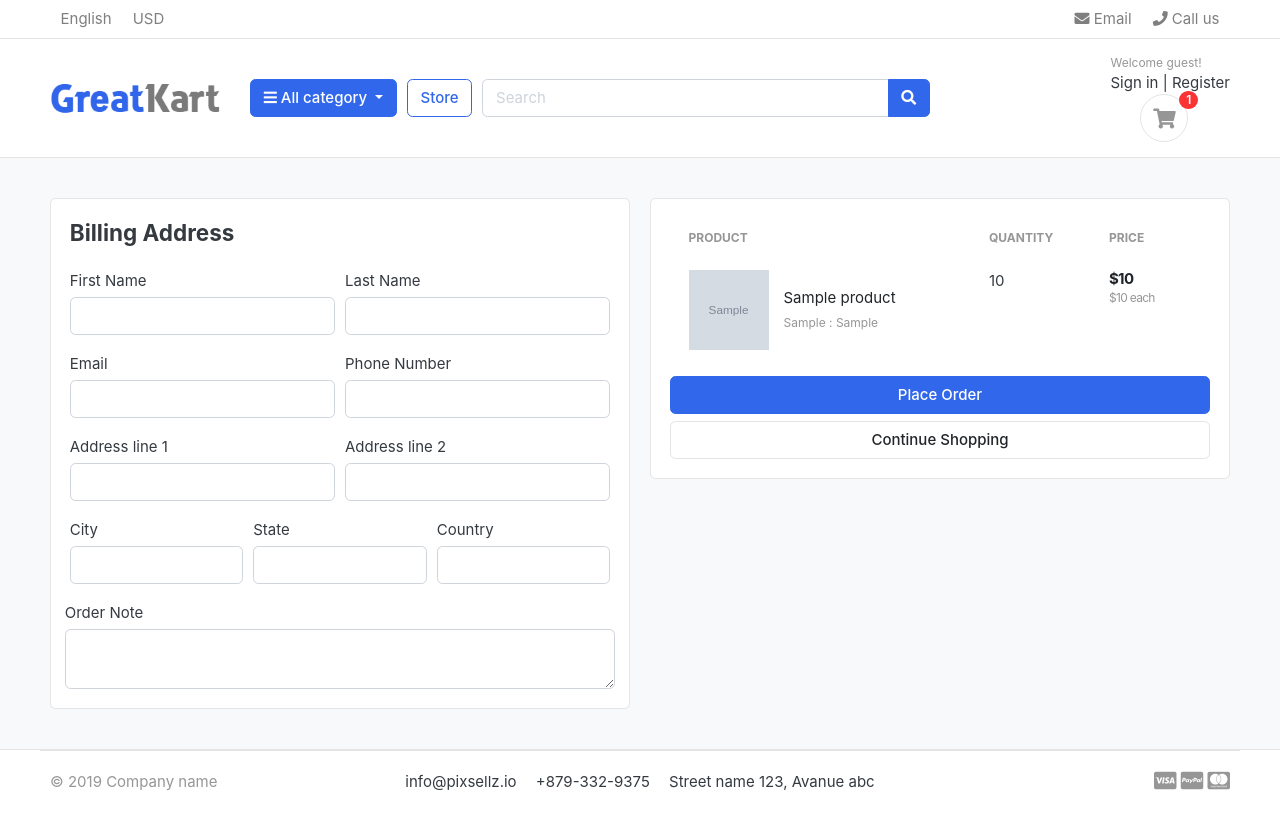
After one commit to pankaj486/greatkart_django, a Django app: template templates/store/checkout.html in a window 1280 px wide. The commit adds this page. Run offline with Django 3.2, Linux system fonts and the light colour scheme; the template is opened without the code that fills it: most values are stand-ins (such as "Sample title", 1, 10 or a date in 2020); grey boxes marked "Sample" are stand-in pictures; some libraries are stand-ins or nearby versions; some web fonts are replaced.

Commit message:
handdled cart and checkout page for logged in users

```diff
--- a/carts/context_processors.py
+++ b/carts/context_processors.py
@@ -11,7 +11,10 @@ def counter(request):
     else:
         try:
             cart = Cart.objects.filter(cart_id=_cart_id(request))
-            cart_items = CartItem.objects.all().filter(cart=cart[:1])
+            if request.user.is_authenticated:
+                cart_items = CartItem.objects.all().filter(user=request.user)
+            else:
+                cart_items = CartItem.objects.all().filter(cart=cart[:1])
             for cart_item in cart_items:
                 cart_count += cart_item.quantity
         except Cart.DoesNotExist:
--- a/carts/models.py
+++ b/carts/models.py
@@ -1,5 +1,6 @@
 from django.db import models
 from store.models import Product, Variation
+from accounts.models import Account
 
 
 class Cart(models.Model):
@@ -13,9 +14,10 @@ class Cart(models.Model):
 
 
 class CartItem(models.Model):
+    user = models.ForeignKey(Account, on_delete=models.CASCADE, null=True)
     product = models.ForeignKey(Product, on_delete=models.CASCADE)
     variation = models.ManyToManyField(Variation, blank=True)
-    cart = models.ForeignKey(Cart, on_delete=models.CASCADE)
+    cart = models.ForeignKey(Cart, on_delete=models.CASCADE, null=True)
     quantity = models.IntegerField()
     is_active = models.BooleanField(default=True)
 
--- a/carts/urls.py
+++ b/carts/urls.py
@@ -7,4 +7,7 @@ urlpatterns = [
     path('add_cart/<int:product_id>/', views.add_cart, name='add_cart'),
     path('remove_cart/<int:product_id>/<int:cart_item_id>/', views.remove_cart, name='remove_cart'),
     path('remove_cart_item/<int:product_id>/<int:cart_item_id>/', views.remove_cart_item, name='remove_cart_item'),
+
+
+    path('checkout/', views.checkout, name='checkout'),
 ]
--- a/templates/store/cart.html
+++ b/templates/store/cart.html
@@ -107,7 +107,7 @@
 			<p class="text-center mb-3">
 				<img src="{% static './images/misc/payments.png' %}" height="26">
 			</p>
-			<a href="./place-order.html" class="btn btn-primary btn-block"> Checkout </a>
+			<a href="{% url 'checkout' %}" class="btn btn-primary btn-block"> Checkout </a>
 			<a href="{% url 'store' %}" class="btn btn-light btn-block">Continue Shopping</a>
 		</div> <!-- card-body.// -->
 		</div> <!-- card.// -->
--- /dev/null
+++ b/templates/store/checkout.html
@@ -0,0 +1,136 @@
+{% extends 'base.html' %}
+
+{% load static %}
+
+{% block content %}
+
+
+<section class="section-content padding-y bg">
+<div class="container">
+
+<!-- ============================ COMPONENT 1 ================================= -->
+<div class="row">
+	<aside class="col-lg-6">
+<div class="card">
+  <div class="card-body">
+    <h4 class="card-title mb-4" >Billing Address</h4>
+    <form action="" method="POST">
+      {% csrf_token %}
+      <div class="form-row">
+        <div class="col form-group">
+          <label for="">First Name</label>
+          <input type="text" name="first_name" class="form-control" required>
+        </div>
+        <div class="col form-group">
+          <label for="">Last Name</label>
+          <input type="text" name="last_name" class="form-control" required>
+        </div>
+      </div>
+      <div class="form-row">
+        <div class="col form-group">
+          <label for="">Email</label>
+          <input type="text" name="email" class="form-control" required>
+        </div>
+        <div class="col form-group">
+          <label for="">Phone Number</label>
+          <input type="text" name="phone" class="form-control" required>
+        </div>
+      </div>
+      <div class="form-row">
+        <div class="col form-group">
+          <label for="">Address line 1</label>
+          <input type="text" name="address_line_1" class="form-control" required>
+        </div>
+        <div class="col form-group">
+          <label for="">Address line 2</label>
+          <input type="text" name="address_line_2" class="form-control">
+        </div>
+      </div>
+      <div class="form-row">
+        <div class="col form-group">
+          <label for="">City</label>
+          <input type="text" name="city" class="form-control" required>
+        </div>
+        <div class="col form-group">
+          <label for="">State</label>
+          <input type="text" name="state" class="form-control" required>
+        </div>
+        <div class="col form-group">
+          <label for="">Country</label>
+          <input type="text" name="country" class="form-control" required>
+        </div>
+        </div>
+        <div class="form-row">
+          <label for="">Order Note</label>
+          <textarea class="form-control" name="order_note" rows="2" required></textarea>
+        </div>
+  </div>
+</div> <!-- card.// -->
+
+	</aside> <!-- col.// -->
+	<aside class="col-lg-6">
+
+		<div class="card">
+		<div class="card-body">
+      <table class="table table-borderless table-shopping-cart">
+      <thead class="text-muted">
+      <tr class="small text-uppercase">
+        <th scope="col">Product</th>
+        <th scope="col" width="120">Quantity</th>
+        <th scope="col" width="120">Price</th>
+      </tr>
+      </thead>
+      <tbody>
+      {% for cart_item in cart_items %}
+      <tr>
+       <td>
+         <figure class="itemside align-items-center">
+           <div class="aside"><img src="{{ cart_item.product.images.url }}" class="img-sm"></div>
+           <figcaption class="info">
+             <a href="{{ cart_item.product.get_url }}" class="title text-dark">{{ cart_item.product.product_name }}</a>
+             <p class="text-muted small">
+               {% if cart_item.variation.all %}
+
+                 {% for item in cart_item.variation.all %}
+
+                 {{item.variation_category | capfirst}} : {{item.variation_value | capfirst}} <br>
+
+                 {% endfor %}
+
+               {% endif %}
+             </p>
+           </figcaption>
+         </figure>
+       </td>
+       <td>
+         <label for="">{{cart_item.quantity}}</label>
+         <!-- col.// -->
+       </td>
+       <td>
+         <div class="price-wrap">
+           <var class="price">${{ cart_item.sub_total }}</var>
+           <small class="text-muted"> ${{ cart_item.product.price }} each </small>
+         </div> <!-- price-wrap .// -->
+       </td>
+      </tr>
+      {% endfor %}
+      </tbody>
+      </table>
+		  <button type="submit" name="submit" class="btn btn-primary btn-block">Place Order</button>
+			<a href="{% url 'store' %}" class="btn btn-light btn-block">Continue Shopping</a>
+      </form>
+		</div> <!-- card-body.// -->
+		</div> <!-- card.// -->
+
+</aside> <!-- col.// -->
+
+
+</div> <!-- row.// -->
+
+<!-- ============================ COMPONENT 1 END .// ================================= -->
+
+</div> <!-- container .//  -->
+</section>
+<!-- ========================= SECTION CONTENT END// ========================= -->
+
+{% endblock %}
```
Also changed, not shown: accounts/views.py (+53 -3 lines), carts/views.py (+153 -52 lines), carts/migrations/0003_auto_20210825_0902.py (added).
